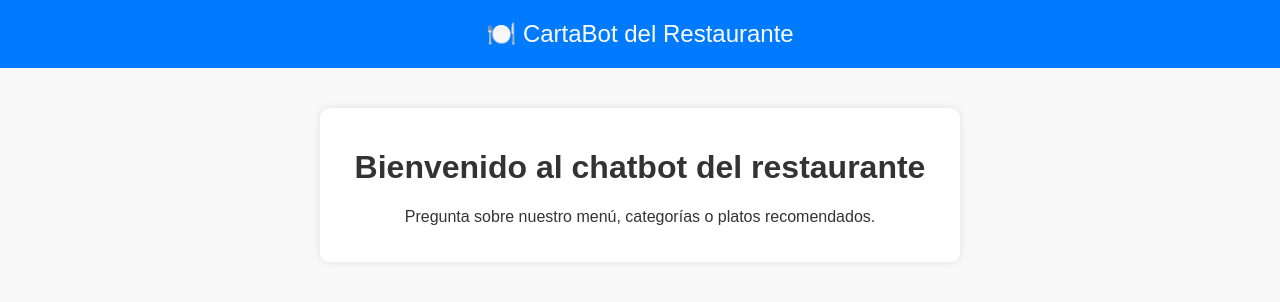
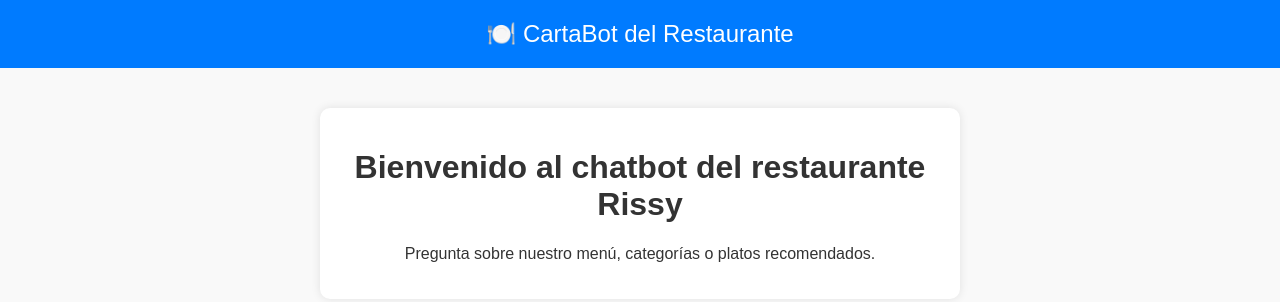
Before and after one commit to 1752rissy/restaurant-chatbot, a plain HTML site: page index.html in a window 1280 px wide. Drawn offline with nearby package versions, Linux system fonts and the light colour scheme.

Commit message:
cambio de nombre del resto

```diff
--- a/index.html
+++ b/index.html
@@ -47,7 +47,7 @@
   </header>
 
   <main>
-    <h1>Bienvenido al chatbot del restaurante</h1>
+    <h1>Bienvenido al chatbot del restaurante Rissy</h1>
     <p>Pregunta sobre nuestro menú, categorías o platos recomendados.</p>
   </main>
 
```
